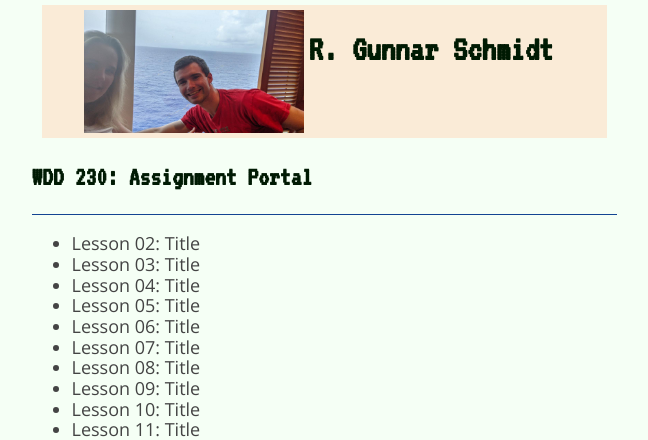
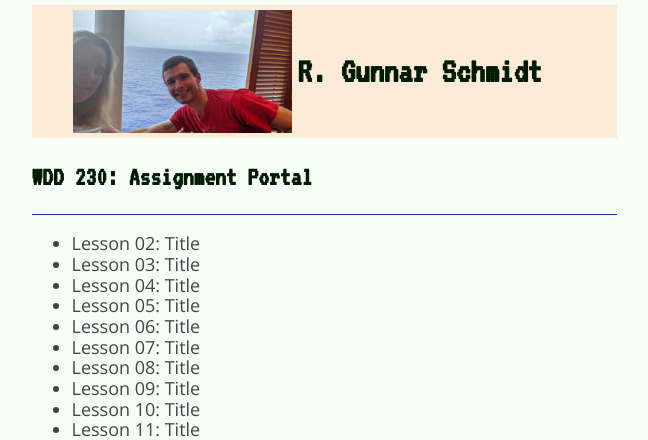
Before and after one commit to rgschmidt14/wdd230, a PHP site: page / in a window 1280 px wide. Shown: the top 440 px of the page, without its empty margins (316-964 px from the left). Run offline with PHP 8.4, Linux system fonts and the light colour scheme.

Commit message:
centered image

```diff
--- a/css/medium.css
+++ b/css/medium.css
@@ -7,7 +7,7 @@
        max-width: 12.1875em;
    }
    header {
-       grid-template-columns: 1fr 12.1875em 15em 1fr;
+       grid-template-columns: 1fr 12.1875em 16.25em 1fr;
 
    }
 
--- a/css/small.css
+++ b/css/small.css
@@ -40,9 +40,9 @@ body {
 
   header {
       display: grid;
-      margin: 0px 10px 0px 10px;
       grid-template-columns: 1fr 37.5vw 50vw  1fr;
       background-color: antiquewhite;
+      align-items: center;
 
   }
 
```
